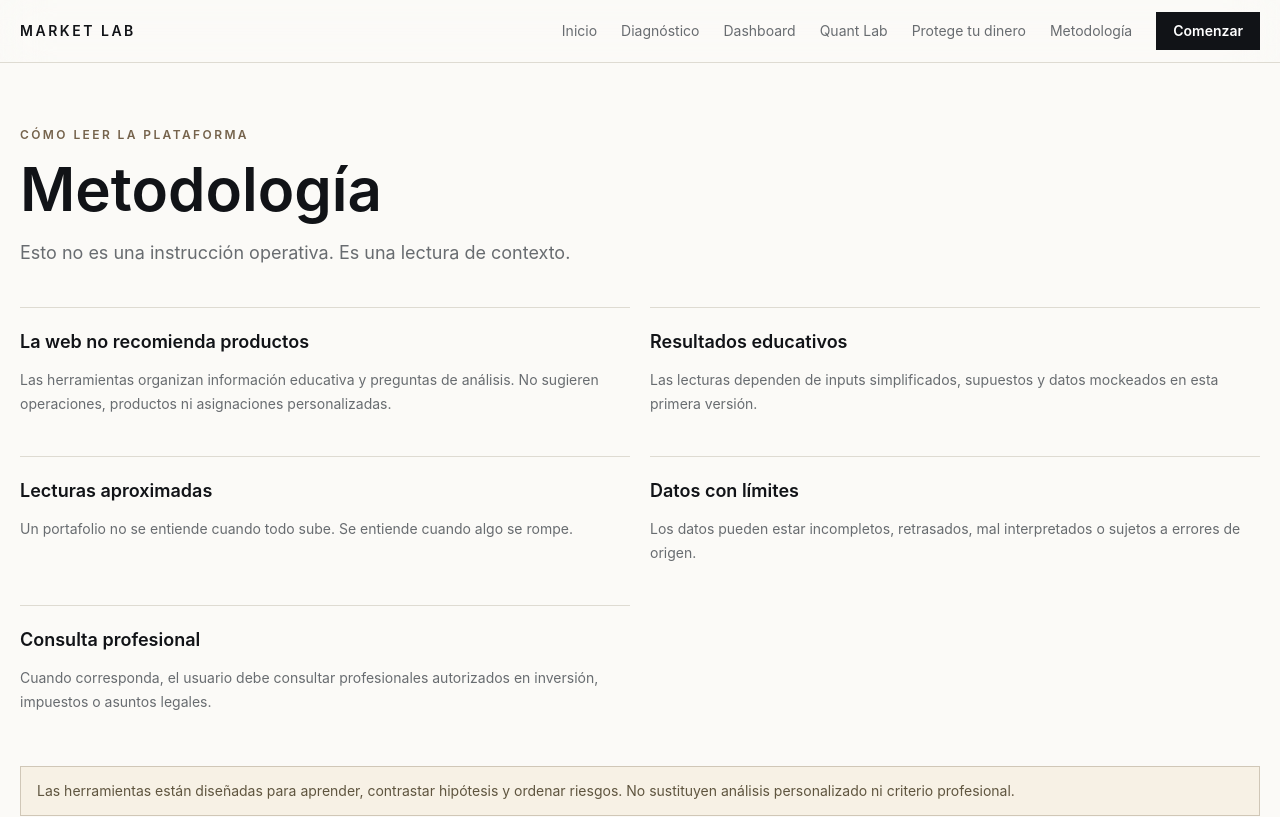
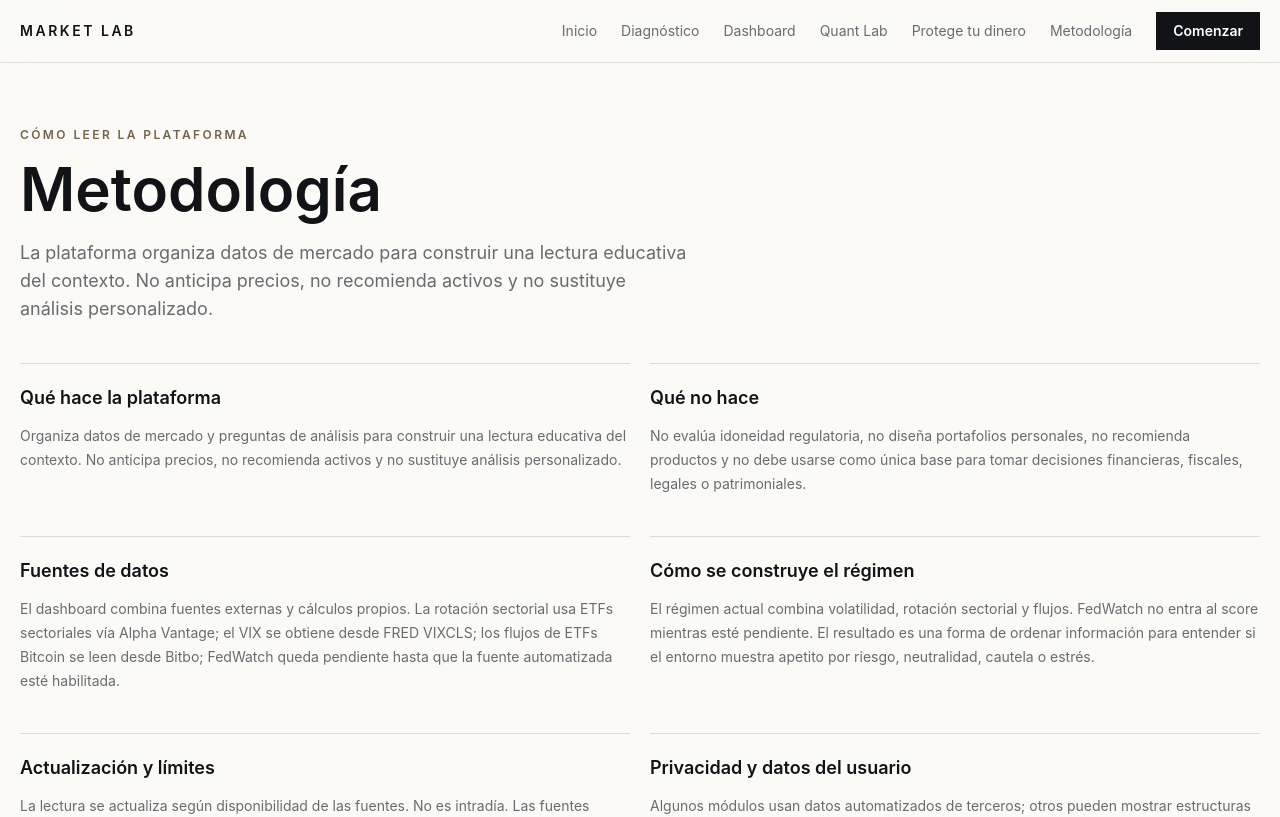
Before and after one commit to luiguiHerrera/Luiguiherrera-web, a Next.js app: page /metodologia in a window 1280 px wide. Shown: the top 817 px of the page. Built offline with nearby package versions, Linux system fonts and the light colour scheme.

Commit message:
Update methodology legal and VIX copy

```diff
--- a/app/legal/page.tsx
+++ b/app/legal/page.tsx
@@ -2,11 +2,42 @@ import { MethodologyNote } from "@/components/ui/MethodologyNote";
 import { SectionHeader } from "@/components/ui/SectionHeader";
 
 const legalSections = [
-  ["Aviso legal", "La plataforma ofrece contenido educativo y herramientas de análisis general. No presta asesoría financiera, legal, fiscal ni patrimonial."],
-  ["Privacidad", "Como MVP no se guardan respuestas del diagnóstico, portafolios, patrimonio, tolerancia al riesgo ni resultados individuales."],
-  ["Cookies y analítica", "No se implementan cookies de marketing. La futura analítica debe ser agregada, anónima y sin inputs financieros del usuario."],
-  ["Disclaimer financiero", "Ninguna herramienta predice precios, recomienda operaciones con activos ni sustituye un análisis personalizado."],
-  ["Seguridad de datos", "No hay login, cuentas, base de datos ni API keys en frontend. Los eventos permitidos no incluyen respuestas financieras ni mensajes libres."],
+  [
+    "No asesoría personalizada",
+    "El contenido es educativo e informativo. No constituye asesoría financiera, legal, fiscal, patrimonial ni recomendación personalizada. Ninguna herramienta evalúa formalmente idoneidad, conveniencia ni adecuación regulatoria del usuario.",
+  ],
+  [
+    "Sin recomendaciones de inversión",
+    "La plataforma no recomienda comprar, vender, mantener ni contratar activos, productos financieros o estrategias. Las lecturas del dashboard son contexto general y no deben usarse como única base para tomar decisiones de inversión.",
+  ],
+  [
+    "Datos de terceros",
+    "Algunas secciones usan datos de proveedores externos. Estos datos pueden estar retrasados, incompletos, sujetos a revisión, contener errores o dejar de estar disponibles. La plataforma no garantiza exactitud, continuidad ni actualización permanente de las fuentes.",
+  ],
+  [
+    "Régimen de mercado",
+    "El régimen de mercado es una clasificación educativa construida a partir de variables observables. No anticipa retornos futuros, no anticipa movimientos de precio y no representa una instrucción operativa.",
+  ],
+  [
+    "Fallbacks y estados pendientes",
+    "Cuando una fuente falla o no está disponible, el sitio puede mostrar estados pendientes, estructuras educativas, fallback visual o datos demo claramente identificados. Esos estados no deben interpretarse como datos actuales de mercado.",
+  ],
+  [
+    "Privacidad",
+    "Como MVP no se guardan respuestas del diagnóstico, portafolios, patrimonio, tolerancia al riesgo ni resultados individuales. No hay cuentas de usuario, login ni base de datos de perfiles personales en esta versión.",
+  ],
+  [
+    "Cookies y analítica",
+    "No se implementan cookies de marketing. La futura analítica debe ser agregada, anónima y sin inputs financieros del usuario.",
+  ],
+  [
+    "Seguridad de datos",
+    "No hay API keys en frontend. La configuración sensible debe permanecer server-side y no debe exponerse al navegador.",
+  ],
+  [
+    "Uso bajo responsabilidad del usuario",
+    "El usuario es responsable de contrastar la información y, cuando corresponda, consultar profesionales autorizados antes de tomar decisiones financieras, fiscales, legales o patrimoniales.",
+  ],
 ];
 
 export default function LegalPage() {
--- a/app/metodologia/page.tsx
+++ b/app/metodologia/page.tsx
@@ -3,11 +3,30 @@ import { MethodologyNote } from "@/components/ui/MethodologyNote";
 import { SectionHeader } from "@/components/ui/SectionHeader";
 
 const notes = [
-  ["La web no recomienda productos", "Las herramientas organizan información educativa y preguntas de análisis. No sugieren operaciones, productos ni asignaciones personalizadas."],
-  ["Resultados educativos", "Las lecturas dependen de inputs simplificados, supuestos y datos mockeados en esta primera versión."],
-  ["Lecturas aproximadas", "Un portafolio no se entiende cuando todo sube. Se entiende cuando algo se rompe."],
-  ["Datos con límites", "Los datos pueden estar incompletos, retrasados, mal interpretados o sujetos a errores de origen."],
-  ["Consulta profesional", "Cuando corresponda, el usuario debe consultar profesionales autorizados en inversión, impuestos o asuntos legales."],
+  [
+    "Qué hace la plataforma",
+    "Organiza datos de mercado y preguntas de análisis para construir una lectura educativa del contexto. No anticipa precios, no recomienda activos y no sustituye análisis personalizado.",
+  ],
+  [
+    "Qué no hace",
+    "No evalúa idoneidad regulatoria, no diseña portafolios personales, no recomienda productos y no debe usarse como única base para tomar decisiones financieras, fiscales, legales o patrimoniales.",
+  ],
+  [
+    "Fuentes de datos",
+    "El dashboard combina fuentes externas y cálculos propios. La rotación sectorial usa ETFs sectoriales vía Alpha Vantage; el VIX se obtiene desde FRED VIXCLS; los flujos de ETFs Bitcoin se leen desde Bitbo; FedWatch queda pendiente hasta que la fuente automatizada esté habilitada.",
+  ],
+  [
+    "Cómo se construye el régimen",
+    "El régimen actual combina volatilidad, rotación sectorial y flujos. FedWatch no entra al score mientras esté pendiente. El resultado es una forma de ordenar información para entender si el entorno muestra apetito por riesgo, neutralidad, cautela o estrés.",
+  ],
+  [
+    "Actualización y límites",
+    "La lectura se actualiza según disponibilidad de las fuentes. No es intradía. Las fuentes pueden retrasarse, fallar, cambiar formato, revisar datos o contener errores; cuando una fuente no está disponible, la plataforma puede mostrar estado pendiente o fallback visual sin presentar datos demo como reales.",
+  ],
+  [
+    "Privacidad y datos del usuario",
+    "Algunos módulos usan datos automatizados de terceros; otros pueden mostrar estructuras educativas, datos demo o estados pendientes cuando una fuente no está disponible. La plataforma no guarda respuestas del diagnóstico, portafolios, patrimonio ni tolerancia al riesgo.",
+  ],
 ];
 
 export default function MetodologiaPage() {
@@ -16,7 +35,7 @@ export default function MetodologiaPage() {
       <SectionHeader
         eyebrow="Cómo leer la plataforma"
         title="Metodología"
-        subtitle="Esto no es una instrucción operativa. Es una lectura de contexto."
+        subtitle="La plataforma organiza datos de mercado para construir una lectura educativa del contexto. No anticipa precios, no recomienda activos y no sustituye análisis personalizado."
       />
       <section className="mt-10 grid gap-5 md:grid-cols-2">
         {notes.map(([title, text]) => <MethodologyNote key={title} title={title} text={text} />)}
--- a/app/page.tsx
+++ b/app/page.tsx
@@ -183,7 +183,7 @@ function SectorMiniChart() {
 function VixMiniPanel() {
   return (
     <div className="border border-line bg-panel p-5">
-      <p className="text-xs font-semibold uppercase tracking-[0.18em] text-brass">Volatilidad</p>
+      <p className="text-xs font-semibold uppercase tracking-[0.18em] text-brass">VIX</p>
       <div className="mt-4 flex items-start justify-between gap-4">
         <div>
           <h3 className="text-3xl font-semibold leading-none text-ink">19.9</h3>
```
